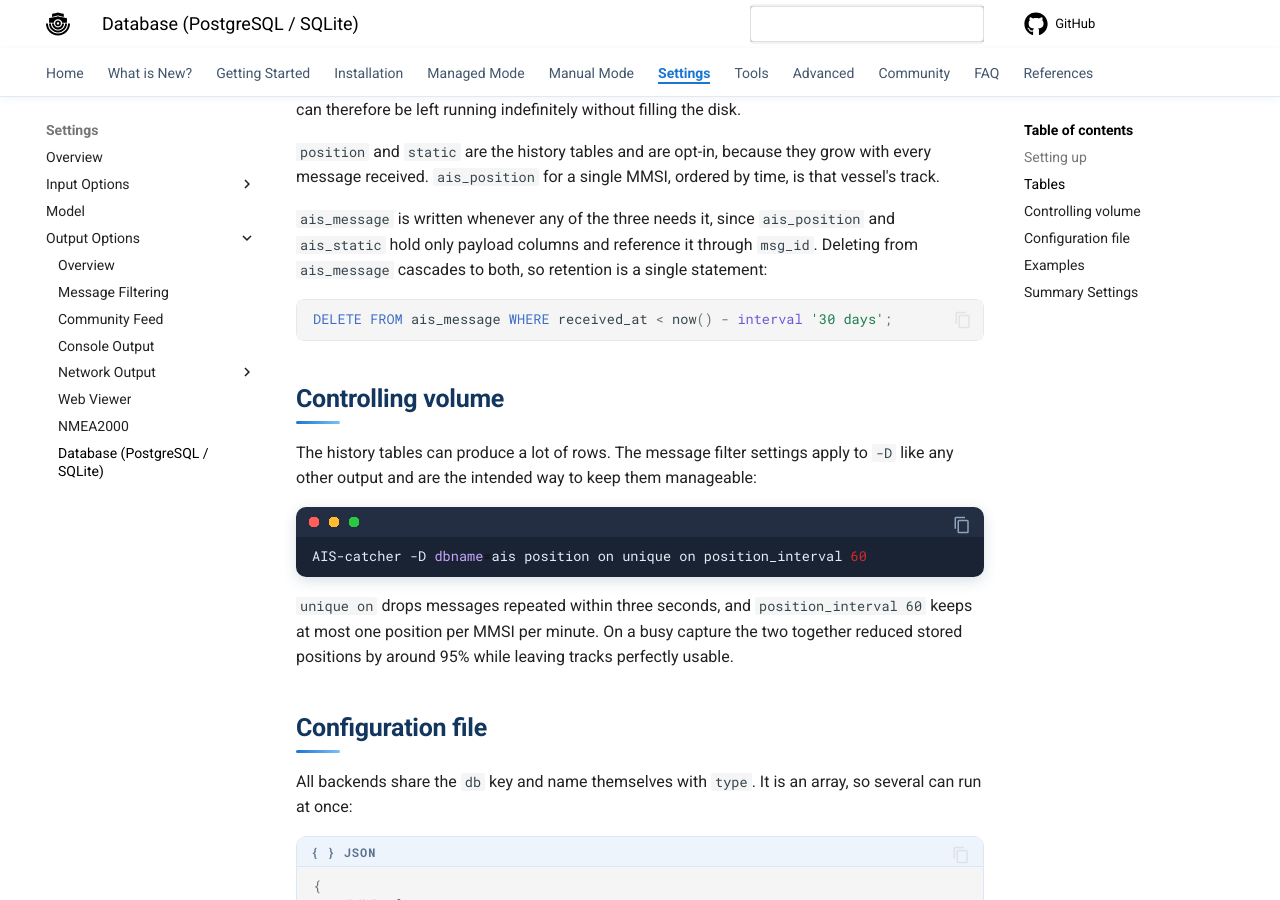
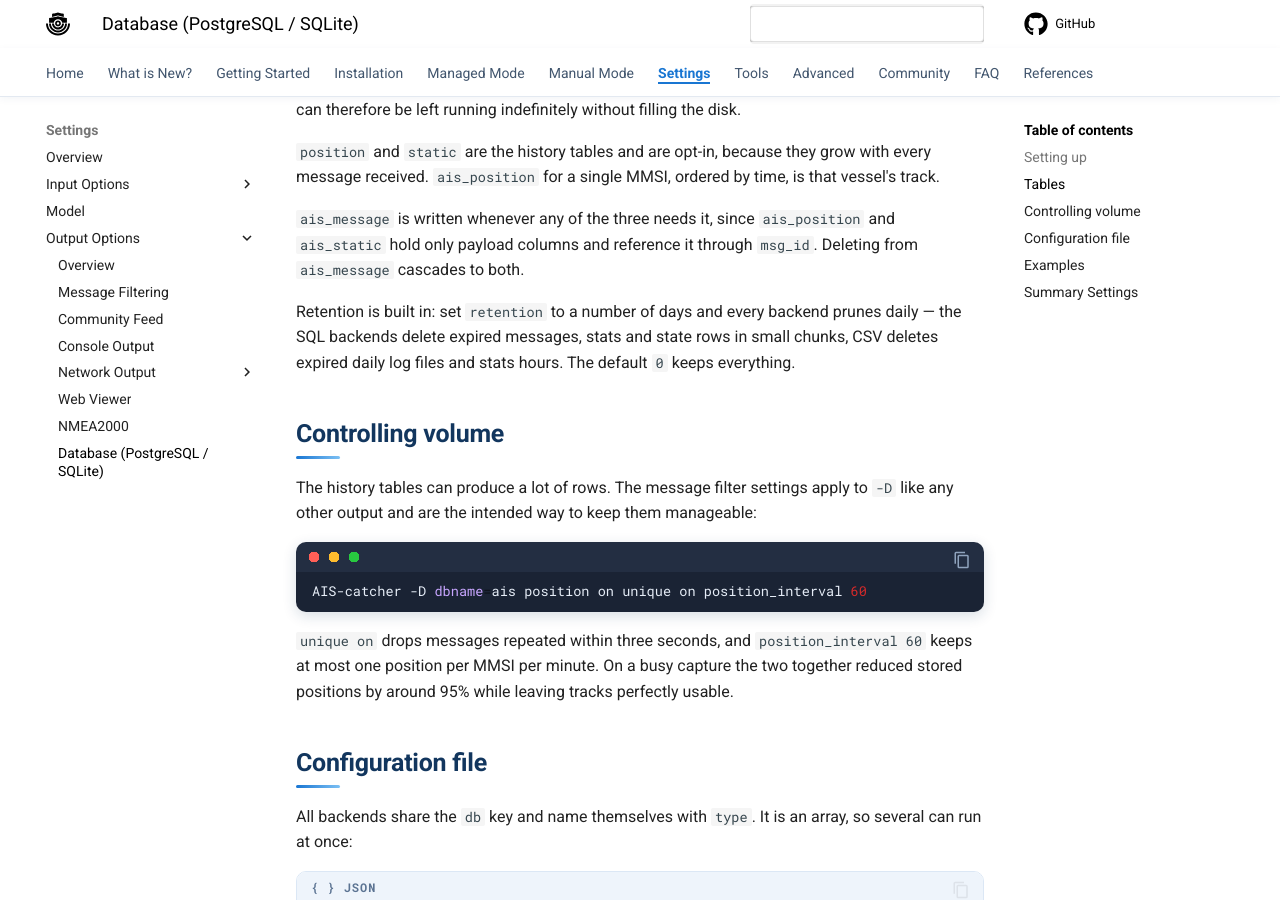
Before and after one commit to jvde-github/AIS-catcher-docs, an MkDocs documentation site: the page built from docs/configuration/output/PSQL.md, in a window 1280 px wide and 900 px high, scrolled down 2459 px. Built offline with MkDocs 1.6.1 and Material for MkDocs 9.7.7, drawn with Linux system fonts in a browser that asks for light colours; comment, search, counter and statistics services are not loaded; some of the changed text lies outside the part shown.

Commit message:
Database retention setting and CSV journal behaviour

````diff
--- a/docs/configuration/output/PSQL.md
+++ b/docs/configuration/output/PSQL.md
@@ -84,11 +84,9 @@ The two SQL scripts live in the `DBMS` directory of the source tree, or in `/etc
 
 `position` and `static` are the history tables and are opt-in, because they grow with every message received. `ais_position` for a single MMSI, ordered by time, is that vessel's track.
 
-`ais_message` is written whenever any of the three needs it, since `ais_position` and `ais_static` hold only payload columns and reference it through `msg_id`. Deleting from `ais_message` cascades to both, so retention is a single statement:
+`ais_message` is written whenever any of the three needs it, since `ais_position` and `ais_static` hold only payload columns and reference it through `msg_id`. Deleting from `ais_message` cascades to both.
 
-```sql
-DELETE FROM ais_message WHERE received_at < now() - interval '30 days';
-```
+Retention is built in: set `retention` to a number of days and every backend prunes daily — the SQL backends delete expired messages, stats and state rows in small chunks, CSV deletes expired daily log files and stats hours. The default `0` keeps everything.
 
 ## Controlling volume
 
@@ -167,6 +165,7 @@ If the connection drops during decoding the program reconnects and re-prepares i
 | <span class="cmd-setting">position</span> | boolean | <span class="cmd-value">false</span> | Log position reports, grows with traffic |
 | <span class="cmd-setting">static</span> | boolean | <span class="cmd-value">false</span> | Log static and voyage reports, grows with traffic |
 | <span class="cmd-setting">nmea</span> | boolean | <span class="cmd-value">false</span> | Store the raw sentences alongside each message |
+| <span class="cmd-setting">retention</span> | integer | <span class="cmd-value">0</span> | Days of history kept, pruned daily; 0 keeps everything |
 | | | | |
 | CSV Only | | | |
 | <span class="cmd-setting">capacity</span> | integer | <span class="cmd-value">8192</span> | Targets kept in `ais_state.csv` before the least recently heard is dropped |
@@ -174,3 +173,5 @@ If the connection drops during decoding the program reconnects and re-prepares i
 
 !!! note "CSV differences"
     `ais_state.csv` is bounded by `capacity` and recycles the least recently heard target, where the SQL backends keep a row per MMSI indefinitely. Message ids restart with the process, which is why the log files carry a date. Newlines inside a multipart sentence are written as spaces so every record stays one line.
+
+    The state and stats tables are journalled: changes are appended to a `.csv.journal` sidecar and merged back into the always-deduplicated main file at startup, at clean shutdown and at the day rollover. After a crash the journal is simply replayed, so at most the final line of it can be lost.
````
